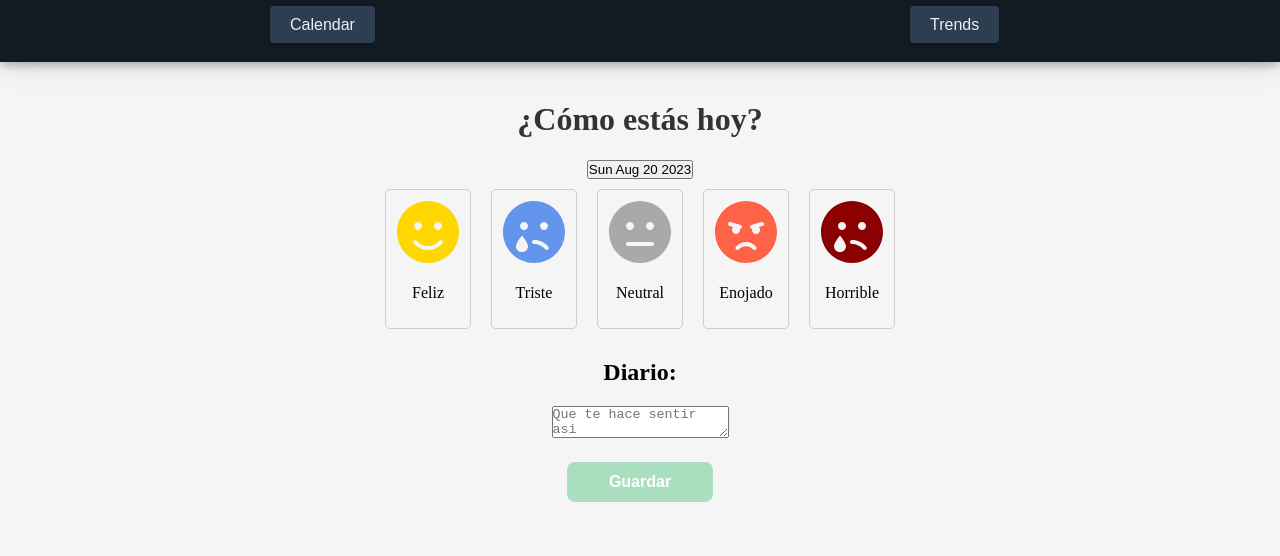
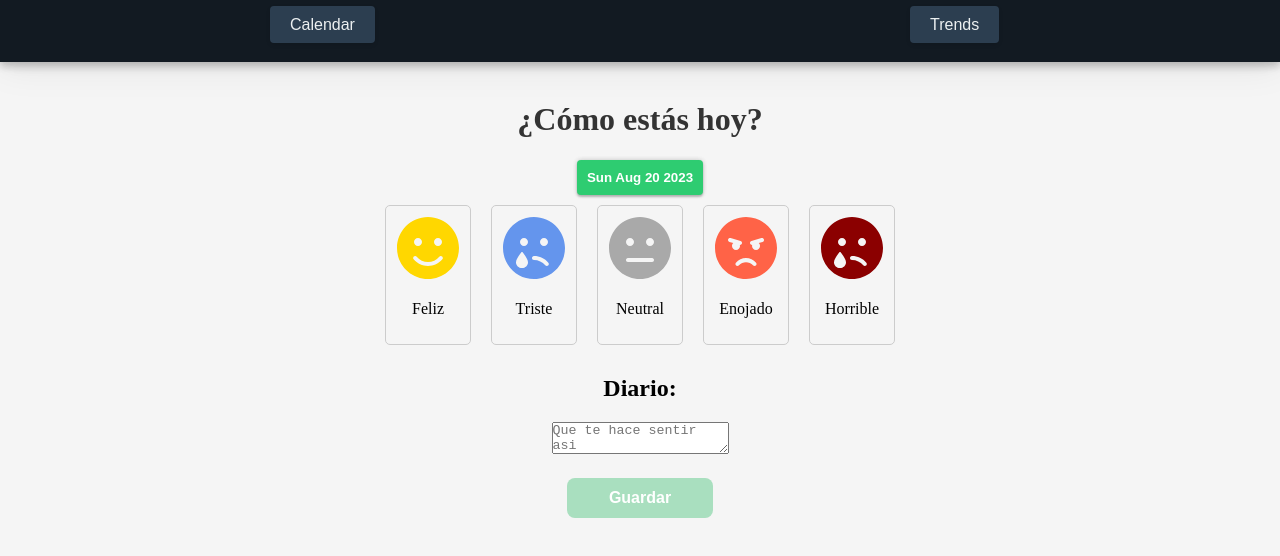
Before and after one commit to joselacruz/moodTracker, a React (Vite) app: page / in a window 1280 px wide. Shown: the top 556 px of the page. Built offline with nearby package versions, Linux system fonts and the light colour scheme.

Commit message:
styles drop down calendar

```diff
--- a/src/Components/DiaryEntry/index.jsx
+++ b/src/Components/DiaryEntry/index.jsx
@@ -3,7 +3,7 @@ import { MoodContext } from '../../Context';
 import './styles.css'
 
 
-const DiaryEntry = ({ diaryEntry, setDiaryEntry }) => {
+const DiaryEntry = () => {
   const context = useContext(MoodContext);
   return (
     <div>
--- /dev/null
+++ b/src/Components/DropdownCalendar/DropdownCalendar.css
@@ -0,0 +1,57 @@
+
+  .dropdown-calendar-container {
+    position: relative;
+    text-align: center;
+  }
+
+
+  .calendar-toggle-button {
+    background-color: var(--primaryGreen);
+    color: white;
+    font-weight: bolder;
+    border: none;
+    padding: 10px;
+    cursor: pointer;
+    transition: background-color 0.3s ease-in-out;
+    box-shadow: 0px 2px 2px rgba(0, 0, 0, 0.2), 0px 0px 5px rgba(0, 0, 0, 0.1), 0px 0px 5px rgba(0, 0, 0, 0.1);
+    border-radius: 4px;
+  }
+
+  .calendar-toggle-button:hover {
+    background-color: var(--darkGren);
+  }
+
+
+  .calendar-dropdown {
+    position: absolute;
+    top: calc(100% + 10px);
+    left: 50%;
+    transform: translateX(-50%);
+    z-index: 1;
+    background-color: white;
+    box-shadow: 0px 0px 5px rgba(0, 0, 0, 0.2);
+    opacity: 0;
+    visibility: hidden;
+    transition: opacity 0.3s ease-in-out, visibility 0.3s ease-in-out;
+  }
+
+  .dropdown-calendar-container:hover .calendar-dropdown {
+    opacity: 1;
+    visibility: visible;
+  }
+
+  .react-calendar__tile--active {
+    background-color: var(--lightGreen);
+    color: var(--texto);
+  }
+
+  .react-calendar__tile--active:enabled:hover {
+    background-color: var(--darkGren);
+  }
+
+
+  @media (max-width: 500px) {
+    .calendar-dropdown {
+     width: 310px;
+    }
+  }
--- a/src/Components/DropdownCalendar/index.jsx
+++ b/src/Components/DropdownCalendar/index.jsx
@@ -2,7 +2,7 @@ import React, { useState, useContext } from "react";
 import Calendar from "react-calendar";
 import "react-calendar/dist/Calendar.css";
 import { MoodContext } from "../../Context";
-
+import "./DropdownCalendar.css";
 
 const DropdownCalendar = () => {
   const context = useContext(MoodContext);
```
